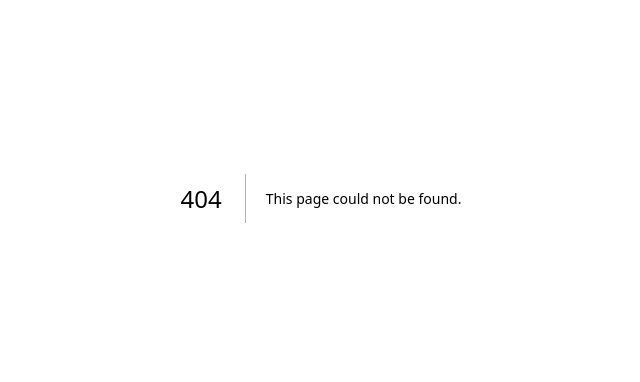
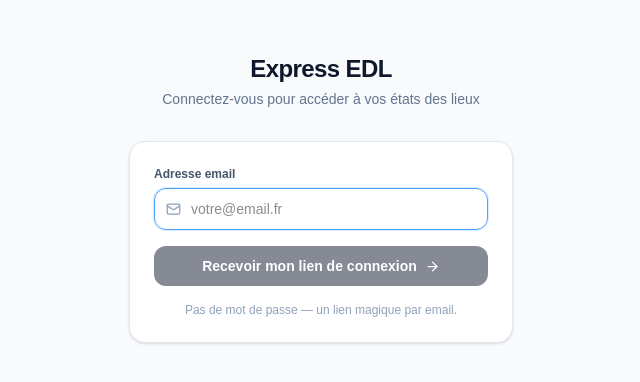
Before and after one commit to AnasChauveau/PdfEtatDesLieux, a Next.js app: page /login in a window 1280 px wide. Before the commit this address had no page. Shown: the part 202-584 px from the top of the page, without its empty margins (319-959 px from the left). Built offline with nearby package versions, Linux system fonts and the light colour scheme; no server answers.

Commit message:
Etape 6 - Commit n°2 Pages authentification Magic Link

```diff
--- /dev/null
+++ b/app/auth/callback/route.ts
@@ -0,0 +1,24 @@
+// Route Handler : échange le code PKCE → session Supabase, puis redirige vers l'app.
+// Supabase Magic Link redirige ici après clic dans le mail.
+
+import { NextResponse } from 'next/server';
+import { createSupabaseServer } from '@/lib/supabase-server';
+
+export async function GET(request: Request) {
+  const { searchParams, origin } = new URL(request.url);
+  const code = searchParams.get('code');
+  const restoreDraft = searchParams.get('restoreDraft');
+
+  if (code) {
+    const supabase = await createSupabaseServer();
+    const { error } = await supabase.auth.exchangeCodeForSession(code);
+    if (error) {
+      console.error('[auth/callback] exchangeCodeForSession error:', error.message);
+      return NextResponse.redirect(`${origin}/login?error=callback_failed`);
+    }
+  }
+
+  // Redirige vers / avec le flag restoreDraft si le draft est en attente
+  const redirectTo = restoreDraft === 'true' ? `${origin}/?restoreDraft=true` : `${origin}/`;
+  return NextResponse.redirect(redirectTo);
+}
--- /dev/null
+++ b/app/auth/signout/route.ts
@@ -0,0 +1,12 @@
+// Route Handler POST : déconnexion Supabase + redirect vers /login.
+// Utilisé via un <form method="POST" action="/auth/signout"> dans le Header.
+
+import { NextResponse } from 'next/server';
+import { createSupabaseServer } from '@/lib/supabase-server';
+
+export async function POST(request: Request) {
+  const { origin } = new URL(request.url);
+  const supabase = await createSupabaseServer();
+  await supabase.auth.signOut();
+  return NextResponse.redirect(`${origin}/login`, { status: 302 });
+}
--- /dev/null
+++ b/app/login/page.tsx
@@ -0,0 +1,154 @@
+'use client';
+
+import { useState } from 'react';
+import { supabase } from '@/lib/supabase';
+import { Mail, ArrowRight, CheckCircle2 } from 'lucide-react';
+
+type Status = 'idle' | 'sending' | 'sent';
+
+const ERROR_MESSAGES: Record<string, string> = {
+  'Invalid email': 'Adresse email invalide.',
+  'Email rate limit exceeded': 'Trop de tentatives. Attendez quelques minutes avant de réessayer.',
+  'Unable to validate email address: invalid format': 'Format d\'email invalide.',
+  'Signups not allowed for otp': 'Les inscriptions sont actuellement désactivées.',
+  'For security purposes, you can only request this after': 'Trop de tentatives. Attendez quelques secondes.',
+};
+
+function translateError(message: string): string {
+  for (const [key, translation] of Object.entries(ERROR_MESSAGES)) {
+    if (message.includes(key)) return translation;
+  }
+  return 'Une erreur est survenue. Vérifiez votre email et réessayez.';
+}
+
+export default function LoginPage({
+  searchParams,
+}: {
+  searchParams: Promise<{ restoreDraft?: string }>;
+}) {
+  const [email, setEmail] = useState('');
+  const [status, setStatus] = useState<Status>('idle');
+  const [error, setError] = useState<string | null>(null);
+
+  // Note: searchParams est async en Next.js 15+, on le lit via un state/effect ou on passe par useSearchParams côté client
+  const [isRestoring] = useState(() => {
+    if (typeof window === 'undefined') return false;
+    return new URLSearchParams(window.location.search).get('restoreDraft') === 'true';
+  });
+
+  const handleSubmit = async (e: React.FormEvent) => {
+    e.preventDefault();
+    if (!email.trim() || status === 'sending') return;
+
+    setStatus('sending');
+    setError(null);
+
+    const origin = window.location.origin;
+    const redirectTo = `${origin}/auth/callback${isRestoring ? '?restoreDraft=true' : ''}`;
+
+    const { error: otpError } = await supabase.auth.signInWithOtp({
+      email: email.trim(),
+      options: { emailRedirectTo: redirectTo },
+    });
+
+    if (otpError) {
+      setError(translateError(otpError.message));
+      setStatus('idle');
+      return;
+    }
+
+    setStatus('sent');
+  };
+
+  return (
+    <main className="min-h-screen bg-[#F8FAFC] flex items-center justify-center px-4 py-12">
+      <div className="w-full max-w-sm">
+        {/* Logo / titre */}
+        <div className="text-center mb-8">
+          <h1 className="text-2xl font-extrabold text-slate-900 tracking-tight">Express EDL</h1>
+          <p className="text-sm text-slate-500 mt-1">
+            {isRestoring
+              ? 'Votre formulaire vous attend — connectez-vous pour finaliser'
+              : 'Connectez-vous pour accéder à vos états des lieux'}
+          </p>
+        </div>
+
+        <div className="bg-white border border-slate-200 rounded-2xl shadow-sm p-6">
+          {status === 'sent' ? (
+            /* État "envoyé" */
+            <div className="text-center py-2">
+              <div className="flex justify-center mb-4">
+                <CheckCircle2 size={40} className="text-green-500" />
+              </div>
+              <h2 className="text-base font-bold text-slate-900 mb-2">Vérifiez votre boîte mail</h2>
+              <p className="text-sm text-slate-500">
+                Un lien de connexion a été envoyé à{' '}
+                <span className="font-semibold text-slate-700">{email}</span>.
+                Cliquez dessus pour vous connecter.
+              </p>
+              <p className="text-xs text-slate-400 mt-3">
+                Pas reçu ? Vérifiez vos spams ou{' '}
+                <button
+                  type="button"
+                  onClick={() => { setStatus('idle'); setError(null); }}
+                  className="text-blue-500 hover:underline"
+                >
+                  réessayez
+                </button>
+                .
+              </p>
+            </div>
+          ) : (
+            /* Formulaire */
+            <form onSubmit={handleSubmit} className="space-y-4">
+              <div>
+                <label htmlFor="email" className="block text-xs font-semibold text-slate-600 mb-1.5">
+                  Adresse email
+                </label>
+                <div className="relative">
+                  <Mail size={15} className="absolute left-3 top-1/2 -translate-y-1/2 text-slate-400 pointer-events-none" />
+                  <input
+                    id="email"
+                    type="email"
+                    value={email}
+                    onChange={(e) => { setEmail(e.target.value); setError(null); }}
+                    placeholder="votre@email.fr"
+                    autoComplete="email"
+                    autoFocus
+                    required
+                    className="w-full pl-9 pr-3 py-2.5 rounded-xl border border-slate-200 text-sm focus:outline-none focus:border-blue-400 focus:ring-1 focus:ring-blue-100 transition"
+                  />
+                </div>
+                {error && (
+                  <p className="mt-1.5 text-xs text-red-600">{error}</p>
+                )}
+              </div>
+
+              <button
+                type="submit"
+                disabled={!email.trim() || status === 'sending'}
+                className="w-full flex items-center justify-center gap-2 py-2.5 px-4 bg-slate-900 text-white text-sm font-bold rounded-xl hover:bg-slate-700 disabled:opacity-50 disabled:cursor-not-allowed transition"
+              >
+                {status === 'sending' ? (
+                  <>
+                    <span className="w-4 h-4 border-2 border-white border-t-transparent rounded-full animate-spin" />
+                    Envoi en cours…
+                  </>
+                ) : (
+                  <>
+                    Recevoir mon lien de connexion
+                    <ArrowRight size={15} />
+                  </>
+                )}
+              </button>
+
+              <p className="text-center text-xs text-slate-400">
+                Pas de mot de passe — un lien magique par email.
+              </p>
+            </form>
+          )}
+        </div>
+      </div>
+    </main>
+  );
+}
```
